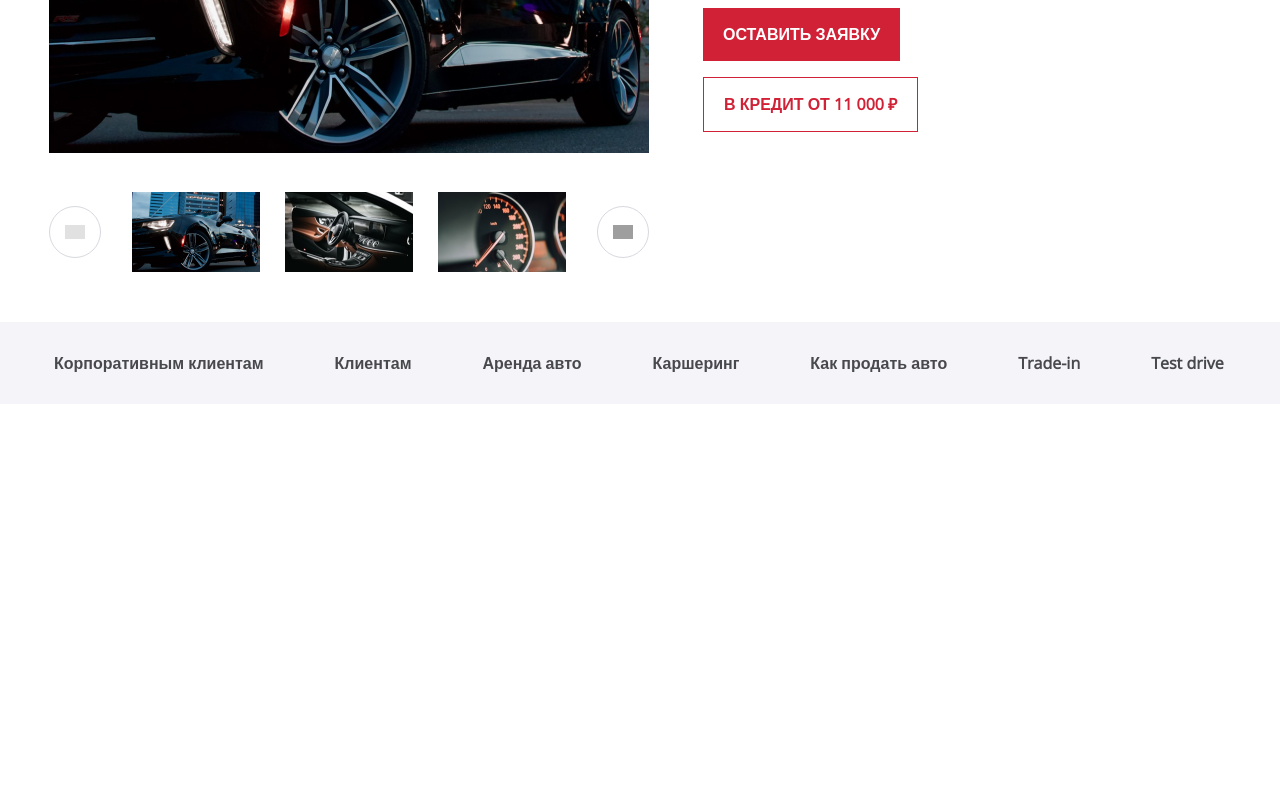
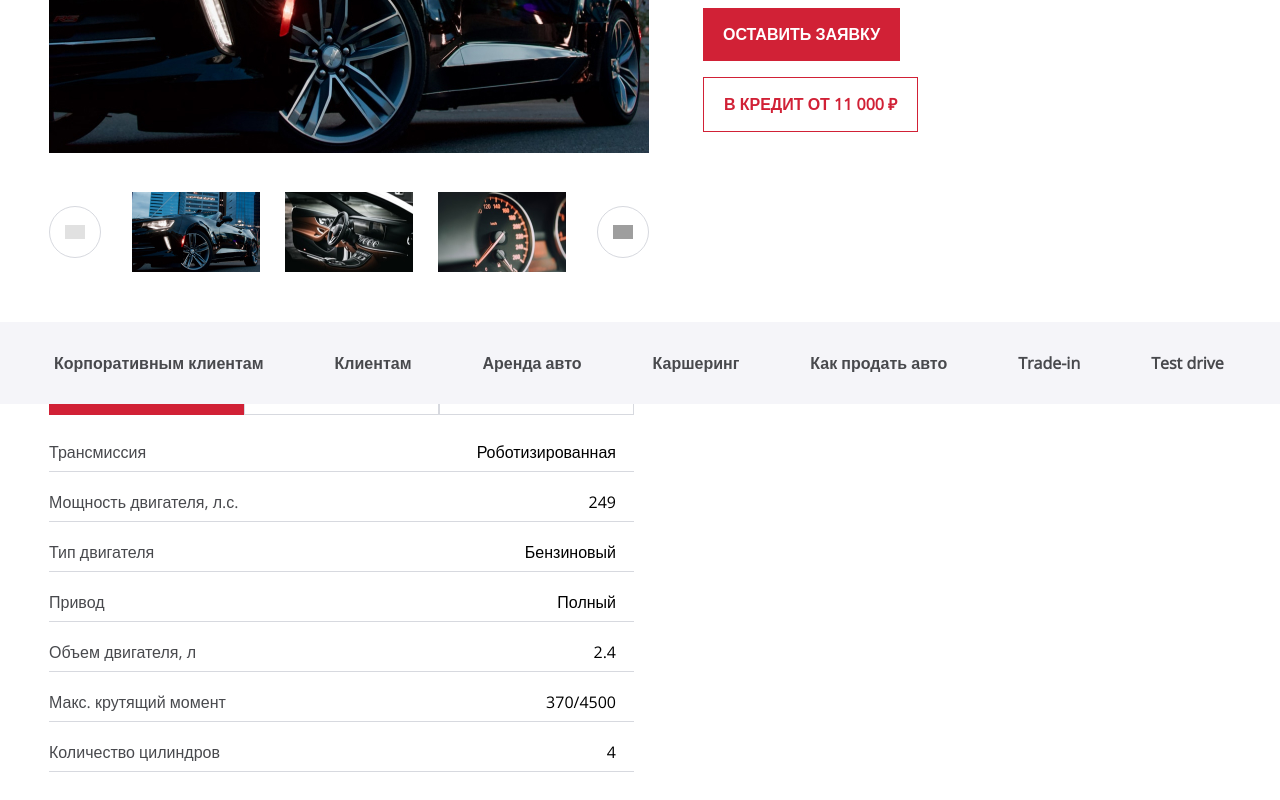
Before and after one commit to iBreadInside/Fadeeev_Avto-Moto, a React (Create React App) app in the folder project/: page / in a window 1280 px wide. Shown: the part 396-1196 px from the top of the page. Before the commit the page ends 800 px from the top, so only its background shows below. Built offline with nearby package versions, Linux system fonts and the light colour scheme; grey boxes are pictures that could not be loaded.

Commit message:
Добавил табы с блоком характеристик

```diff
--- a/project/src/components/car-info/car-info.jsx
+++ b/project/src/components/car-info/car-info.jsx
@@ -1,5 +1,6 @@
 import React from 'react';
 import Slider from '../slider/slider';
+import Tabs from '../tabs/tabs';
 import styles from './car-info.module.scss';
 
 const Car = {
@@ -45,6 +46,8 @@ export default function CarInfo() {
           <button className={styles.credit}>в кредит от {Car.credit} &#8381;</button>
         </div>
       </div>
+
+      <Tabs car={Car} />
     </section>
   );
 }
--- a/project/src/components/car-info/car-info.module.scss
+++ b/project/src/components/car-info/car-info.module.scss
@@ -5,6 +5,7 @@
   @include wrapper;
   display: flex;
   gap: 54px;
+  flex-wrap: wrap;
   margin: 75px auto;
 }
 
--- /dev/null
+++ b/project/src/components/details/details.jsx
@@ -0,0 +1,33 @@
+import React from 'react';
+import detailsProp from './details.prop';
+import styles from './details.module.scss';
+
+export default function Details({detailsList}) {
+  const DETAILS_NAMES = [
+    'Трансмиссия',
+    'Мощность двигателя, л.с.',
+    'Тип двигателя',
+    'Привод',
+    'Объем двигателя, л',
+    'Макс. крутящий момент',
+    'Количество цилиндров',
+  ];
+
+  return(
+    <ul className={styles.details}>
+      {Object.values(detailsList).map((item, index) => (
+        <li
+          key={item}
+          className={styles.item}
+        >
+          <p className={`${styles.text} ${styles.name}`}>{DETAILS_NAMES[index]}</p>
+          <p className={`${styles.text} ${styles.value}`}>{item}</p>
+        </li>
+      ))}
+    </ul>
+  );
+}
+
+Details.propTypes = {
+  detailsList: detailsProp,
+};
--- /dev/null
+++ b/project/src/components/details/details.module.scss
@@ -0,0 +1,27 @@
+@import '../../sass/mixins.scss';
+@import '../../sass/variables.scss';
+
+.details {
+  @include list-style-none;
+}
+
+.item {
+  display: flex;
+  box-sizing: border-box;
+  justify-content: space-between;
+  border-bottom: 1px solid $gray--default;
+}
+
+.text {
+  display: block;
+  box-sizing: border-box;
+  margin: 19px 0 8px;
+}
+
+.name {
+  color: $black--default;
+}
+
+.value {
+  margin-right: 18px;
+}
--- a/project/src/components/slider/slider.jsx
+++ b/project/src/components/slider/slider.jsx
@@ -16,14 +16,17 @@ import SliderCtrl from '../slider-ctrl/slider-ctrl';
 
 const Slides = [
   {
+    id: 0,
     standart: firstSlide,
     retina: firstSlideRetina,
   },
   {
+    id: 1,
     standart: secondSlide,
     retina: secondSlideRetina,
   },
   {
+    id: 2,
     standart: thirdSlide,
     retina: thirdSlideRetina,
   }
@@ -31,14 +34,17 @@ const Slides = [
 
 const Previews = [
   {
+    id: 0,
     standart: firstSlidePreview,
     retina: firstSlidePreviewRetina,
   },
   {
+    id: 1,
     standart: secondSlidePreview,
     retina: secondSlidePreviewRetina,
   },
   {
+    id: 2,
     standart: thirdSlidePreview,
     retina: thirdSlidePreviewRetina,
   }
@@ -47,15 +53,15 @@ const Previews = [
 const renderPreviews = () => {
   return(
     Previews.map(
-      ({standart, retina}, index) => (
+      ({id, standart, retina}) => (
         <li
-          key={index}
+          key={id}
           className='preview'
         >
           <img
             src={standart}
             srcSet={retina}
-            alt={`Превью ${index}`}
+            alt={`Превью ${id + 1}`}
             width='128'
             height='80'
           />
@@ -83,14 +89,13 @@ export default function Slider() {
     <section className={styles.slider}>
       <div className={styles.bigSlide}>
         {Slides.map(
-          ({standart, retina}, index) => {
+          ({id, standart, retina}) => {
             return(
-              <>
-                <span class={styles.new}>new model</span>
+              <div key={id}>
+                <span className={styles.new}>new model</span>
                 {
-                  index === currentSlide && (
+                  id === currentSlide && (
                     <img
-                      key={index}
                       src={standart}
                       srcSet={`${retina} 2x`}
                       alt='Фото автомобиля Марпех 11'
@@ -99,7 +104,7 @@ export default function Slider() {
                     />
                   )
                 }
-              </>
+              </div>
             );
           }
         )}
--- a/project/src/components/slider/slider.module.scss
+++ b/project/src/components/slider/slider.module.scss
@@ -3,6 +3,7 @@
 .slider {
   width: fit-content;
   padding-top: 15px;
+  margin-bottom: 35px;
 }
 
 .bigSlide {
--- /dev/null
+++ b/project/src/components/tabs/tabs.jsx
@@ -0,0 +1,73 @@
+import React, { useEffect, useState } from 'react';
+import PropTypes from 'prop-types';
+import Details from '../details/details';
+import styles from './tabs.module.scss';
+import detailsProp from '../details/details.prop';
+
+const TabType = {
+  DETAILS: 'Характеристики',
+  REVIEWS: 'Отзывы',
+  CONTACTS: 'Контакты',
+};
+
+const getTabByType = (type, car) => {
+  switch (type) {
+    case TabType.REVIEWS:
+      return 2;
+    case TabType.CONTACTS:
+      return 2;
+    default:
+      return <Details detailsList={car.details} />;
+  }
+};
+
+export default function Tabs({car}) {
+  const [activeTab, setActiveTab] = useState(TabType.DETAILS);
+
+  const tabList = Object.values(TabType).map(
+    (value) => (
+      <li
+        className='tab__item'
+        key={value}
+      >
+        <button
+          type='button'
+          className={`${styles.tab__btn} ${value === activeTab ? styles.tab__active : ''}`}
+          onClick={() => {
+            setActiveTab(value);
+          }}
+        >
+          {value}
+        </button>
+      </li>
+    )
+  );
+
+  const setDefaultTab = () => {
+    setActiveTab(TabType.DETAILS);
+  };
+
+  useEffect(setDefaultTab, []);
+
+  return(
+    <section className='tabs'>
+      <nav className={styles.tabs__nav}>
+        <ul className={styles.tab__list}>
+          {tabList}
+        </ul>
+      </nav>
+
+      {getTabByType(activeTab, car)}
+    </section>
+  );
+}
+
+Tabs.propTypes = {
+  car: PropTypes.shape({
+    name: PropTypes.string.isRequired,
+    details: detailsProp,
+    fullPrice: PropTypes.string.isRequired,
+    currentPrice: PropTypes.string.isRequired,
+    credit: PropTypes.string.isRequired,
+  })
+};
--- /dev/null
+++ b/project/src/components/tabs/tabs.module.scss
@@ -0,0 +1,36 @@
+@import '../../sass/mixins.scss';
+@import '../../sass/variables.scss';
+
+.tabs__nav {
+  margin-bottom: 7px;
+}
+
+.tab__list {
+  @include list-style-none;
+  display: grid;
+  grid-template-columns: 1fr 1fr 1fr;
+  min-width: 585px;
+}
+
+.tab__btn {
+  box-sizing: border-box;
+  text-align: center;
+  color: $black--default;
+  background-color: transparent;
+  font-size: 20px;
+  line-height: 27px;
+  border: 1px solid $gray--default;
+  width: 100%;
+  padding: 11px 0 14px;
+
+  &:hover {
+    color: white;
+    background-color: $red--hover;
+  }
+}
+
+.tab__active {
+  color: white;
+  background-color: $red--default;
+  border-color: $red--default;
+}
--- a/project/src/sass/fonts.scss
+++ b/project/src/sass/fonts.scss
@@ -1,13 +1,3 @@
-@font-face {
-  font-family: 'Open Sans Bold';
-  font-weight: bold;
-  font-style: normal;
-  font-display: swap;
-  src: local('Open Sans Bold'),
-    url('../fonts/open-sans-700.woff2') format('woff2'),
-    url('../fonts/open-sans-700.woff') format('woff');
-}
-
 @font-face {
   font-family: 'Open Sans Regular';
   font-weight: normal;
```
Also changed, not shown: project/src/components/details/details.prop.js (added, +11 -0 lines).
